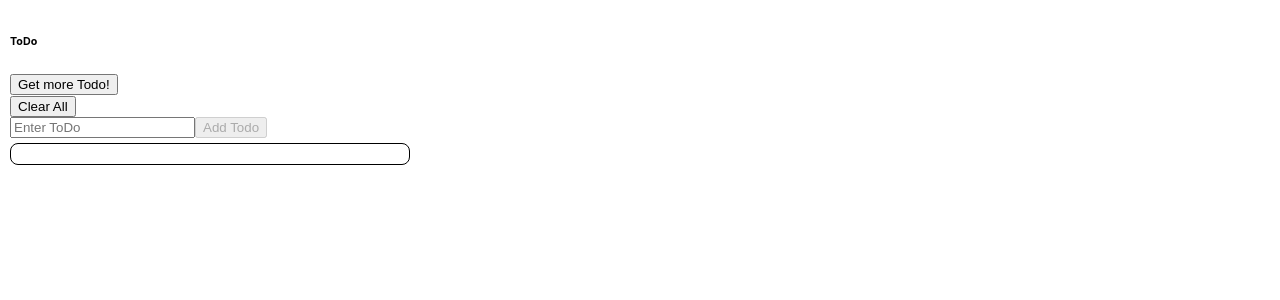
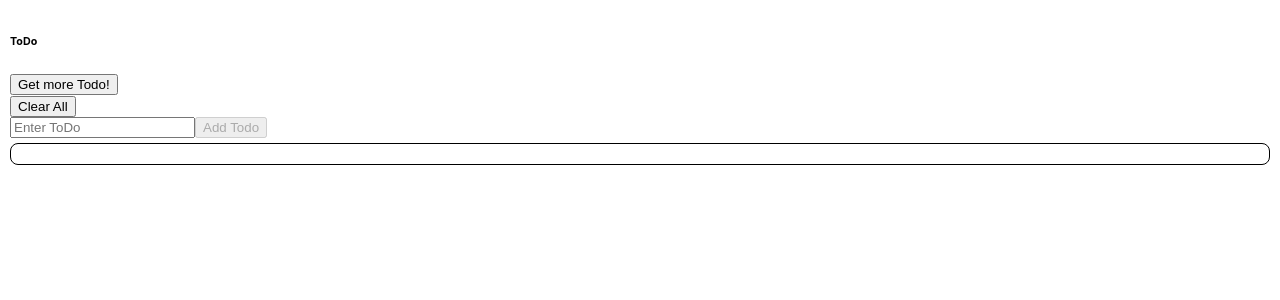
Before and after one commit to ADK920/todoListHook, a React (Create React App) app: page / in a window 1280 px wide. Shown: the top 300 px of the page. Built offline with nearby package versions, Linux system fonts and the light colour scheme.

Commit message:
set completed

```diff
--- a/src/components/Todo/Todo.css
+++ b/src/components/Todo/Todo.css
@@ -1,7 +1,6 @@
 .todo-list {
     display: flex;
-    flex: 1;
-    max-width: 400px;
+    flex: 0 0 400px;
     flex-direction: column;
     padding: 10px;
     overflow: hidden;
--- a/src/components/Todo/Todo.js
+++ b/src/components/Todo/Todo.js
@@ -26,9 +26,9 @@ function TodoList() {
 
     const onComplete = (e, index) => {
         const completeItems = [...items];
-        const completedItem = { ...items[index] };
+        const completedItem = { ...completeItems[index] };
         completedItem.completed = true;
-        completeItems[index] = item;
+        completeItems[index] = completedItem;
         setItems(completeItems);
     };
 
```
